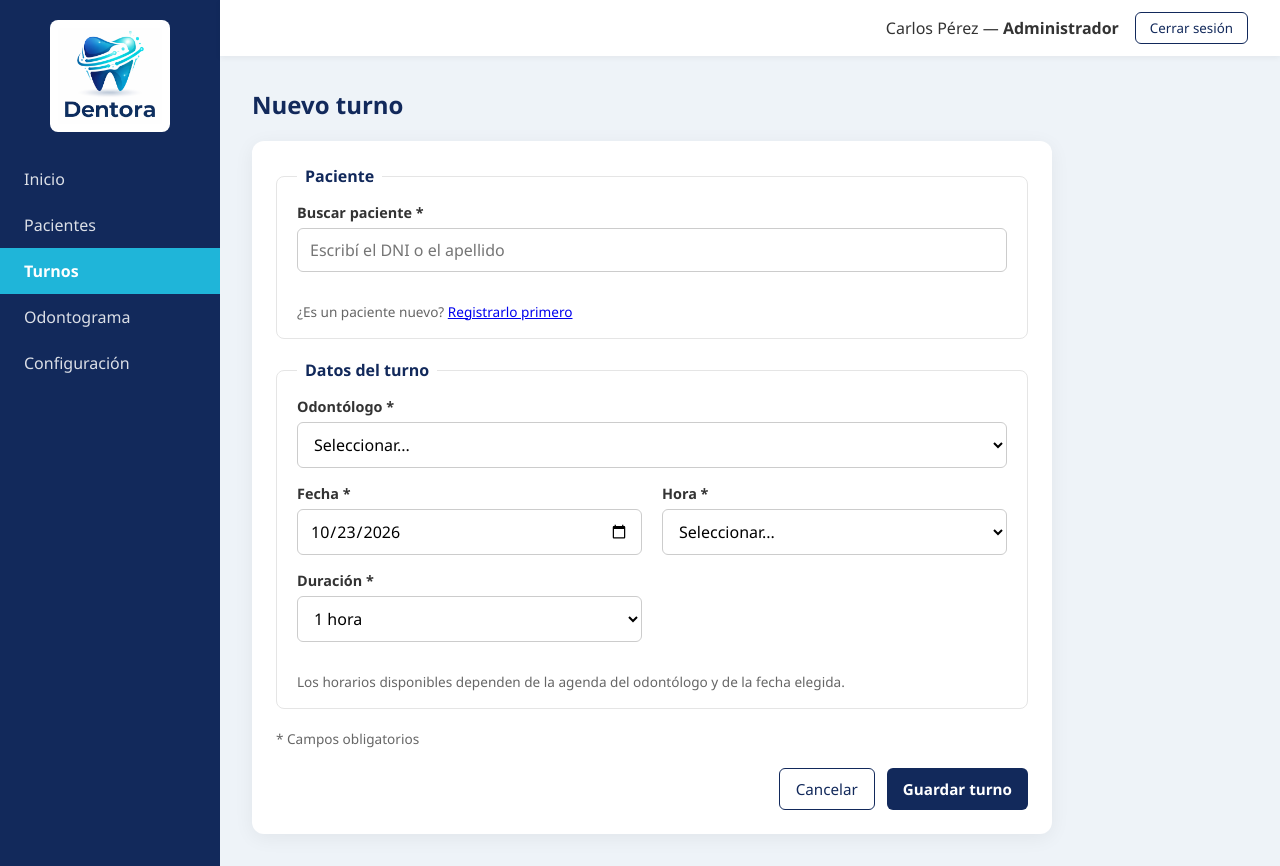
After one commit to francerliani/dentora-sistema, a Spring Boot app: page /turnos/nuevo in a window 1280 px wide. The commit adds this page. Run offline with Spring Boot 4, Linux system fonts and the light colour scheme; a user stored in the database is signed in; data comes from the database, SQL or seed files in the repository; some of the project's set-up classes (security, data sources, template engines, error pages and the like) are left out, and stand-ins take their place.

Commit message:
Alta de turnos con validaciones

```diff
--- a/src/main/java/com/dentora/dentora/controller/TurnoController.java
+++ b/src/main/java/com/dentora/dentora/controller/TurnoController.java
@@ -1,29 +1,40 @@
 package com.dentora.dentora.controller;
 
+import com.dentora.dentora.model.Paciente;
+import com.dentora.dentora.model.Turno;
 import com.dentora.dentora.model.Usuario;
+import com.dentora.dentora.repository.PacienteRepository;
 import com.dentora.dentora.repository.UsuarioRepository;
 import com.dentora.dentora.service.AgendaService;
 import org.springframework.stereotype.Controller;
 import org.springframework.ui.Model;
 import org.springframework.web.bind.annotation.GetMapping;
+import org.springframework.web.bind.annotation.ModelAttribute;
+import org.springframework.web.bind.annotation.PostMapping;
 import org.springframework.web.bind.annotation.RequestParam;
+import org.springframework.web.servlet.mvc.support.RedirectAttributes;
 
 import java.time.LocalDate;
+import java.time.LocalTime;
+import java.util.ArrayList;
 import java.util.List;
 
 @Controller
 public class TurnoController {
 
     private final UsuarioRepository usuarioRepository;
+    private final PacienteRepository pacienteRepository;   // NUEVO
     private final AgendaService agendaService;
 
-    public TurnoController(UsuarioRepository usuarioRepository, AgendaService agendaService) {
+    public TurnoController(UsuarioRepository usuarioRepository,
+                           PacienteRepository pacienteRepository,
+                           AgendaService agendaService) {
         this.usuarioRepository = usuarioRepository;
+        this.pacienteRepository = pacienteRepository;
         this.agendaService = agendaService;
     }
 
-    // /turnos → agenda de hoy del primer odontólogo
-    // /turnos?idOdontologo=3&fecha=2026-11-09 → agenda elegida en los filtros
+    // ===== AGENDA (igual que antes) =====
     @GetMapping("/turnos")
     public String agenda(@RequestParam(required = false) Integer idOdontologo,
                          @RequestParam(required = false) LocalDate fecha,
@@ -31,12 +42,10 @@ public class TurnoController {
 
         List<Usuario> odontologos = usuarioRepository.findByRol_NombreAndActivoTrue("ODONTOLOGO");
 
-        // Si no eligieron fecha, se usa hoy
         if (fecha == null) {
             fecha = LocalDate.now();
         }
 
-        // Si no eligieron odontólogo, se usa el primero de la lista
         Usuario odontologo = null;
         if (idOdontologo != null) {
             odontologo = usuarioRepository.findById(idOdontologo).orElse(null);
@@ -51,7 +60,72 @@ public class TurnoController {
         if (odontologo != null) {
             model.addAttribute("filas", agendaService.armarAgenda(odontologo, fecha));
         }
+        return "turnos";
+    }
 
-        return "turnos"; // templates/turnos.html
+    // ===== NUEVO: abrir el formulario =====
+    // Desde "Asignar" llega precargado: /turnos/nuevo?idOdontologo=3&fecha=2026-11-09&hora=18:00
+    // Desde "+ Nuevo turno" llega solo con odontólogo y fecha
+    @GetMapping("/turnos/nuevo")
+    public String nuevo(@RequestParam(required = false) Integer idOdontologo,
+                        @RequestParam(required = false) LocalDate fecha,
+                        @RequestParam(required = false) LocalTime hora,
+                        Model model) {
+
+        Turno turno = new Turno();   // duracionHoras ya arranca en 1
+        if (idOdontologo != null) {
+            turno.setOdontologo(usuarioRepository.findById(idOdontologo).orElse(null));
+        }
+        turno.setFecha(fecha != null ? fecha : LocalDate.now());
+        turno.setHora(hora);
+
+        model.addAttribute("turno", turno);
+        model.addAttribute("textoPaciente", "");   // el buscador de paciente arranca vacío
+        cargarListasFormulario(model);
+        return "turno-form";
+    }
+
+    // ===== NUEVO: guardar =====
+    @PostMapping("/turnos/guardar")
+    public String guardar(@ModelAttribute Turno turno,
+                          @RequestParam String textoPaciente,   // ej: "30456789 - González, María"
+                          Model model, RedirectAttributes redirect) {
+
+        // 1) Del texto del buscador nos quedamos con el DNI (lo que está antes del " - ")
+        String dni = textoPaciente.split(" - ")[0].trim();
+        Paciente paciente = pacienteRepository.findByDni(dni).orElse(null);
+        turno.setPaciente(paciente);
+
+        // 2) Validar todas las reglas
+        String error = (paciente == null)
+                ? "No se encontró el paciente. Elíjalo de la lista de sugerencias."
+                : agendaService.validarTurno(turno);
+
+        if (error != null) {
+            // Volvemos al formulario con lo que había escrito y el mensaje
+            model.addAttribute("error", error);
+            model.addAttribute("textoPaciente", textoPaciente);
+            cargarListasFormulario(model);
+            return "turno-form";
+        }
+
+        // 3) Guardar (queda Pendiente) y volver a la agenda de ese día
+        agendaService.guardarTurno(turno);
+        redirect.addFlashAttribute("mensaje", "Turno guardado correctamente.");
+        return "redirect:/turnos?idOdontologo=" + turno.getOdontologo().getIdUsuario()
+                + "&fecha=" + turno.getFecha();
+    }
+
+    // Listas para los desplegables del formulario
+    private void cargarListasFormulario(Model model) {
+        model.addAttribute("pacientes", pacienteRepository.findByActivoTrue());   // solo activos (RN-05)
+        model.addAttribute("odontologos", usuarioRepository.findByRol_NombreAndActivoTrue("ODONTOLOGO"));
+
+        // Horas en punto de 08:00 a 20:00 (bloques de 1 hora)
+        List<LocalTime> horas = new ArrayList<>();
+        for (int h = 8; h <= 20; h++) {
+            horas.add(LocalTime.of(h, 0));
+        }
+        model.addAttribute("horas", horas);
     }
 }
--- a/src/main/java/com/dentora/dentora/repository/PacienteRepository.java
+++ b/src/main/java/com/dentora/dentora/repository/PacienteRepository.java
@@ -3,7 +3,7 @@ package com.dentora.dentora.repository;
 import org.springframework.data.jpa.repository.JpaRepository;
 import org.springframework.data.jpa.repository.Query;
 import org.springframework.data.repository.query.Param;
-
+import java.util.Optional;
 import com.dentora.dentora.model.Paciente;
 import java.util.List;
 
@@ -32,4 +32,7 @@ boolean existsByDni(String dni);
 
 // ¿Existe OTRO paciente con este DNI, sin contar a este mismo? (para editar, más adelante)
 boolean existsByDniAndIdPacienteNot(String dni, Integer idPaciente);
+
+// Buscar un paciente por DNI exacto (lo usa el formulario de turnos)
+Optional<Paciente> findByDni(String dni);
 }
--- a/src/main/resources/application.properties
+++ b/src/main/resources/application.properties
@@ -15,3 +15,6 @@ spring.jpa.show-sql=true
 
 # Formato de fechas de los formularios: año-mes-día (el que usa input type="date")
 spring.mvc.format.date=iso
+
+# Formato de horas de los formularios: 15:00
+spring.mvc.format.time=HH:mm
--- /dev/null
+++ b/src/main/resources/templates/turno-form.html
@@ -0,0 +1,137 @@
+<!doctype html>
+<html lang="es" xmlns:th="http://www.thymeleaf.org">
+  <head>
+    <meta charset="UTF-8" />
+    <meta name="viewport" content="width=device-width, initial-scale=1.0" />
+    <title>Dentora - Nuevo turno</title>
+    <link rel="stylesheet" href="/css/estilos.css" />
+  </head>
+
+  <body>
+    <div class="layout">
+      <aside class="menu-lateral">
+        <img src="/img/logo.png" alt="Logo de Dentora" class="logo-menu" />
+        <nav>
+          <a href="/inicio">Inicio</a>
+          <a href="/pacientes">Pacientes</a>
+          <a href="/turnos" class="activo">Turnos</a>
+          <a href="#">Odontograma</a>
+          <a href="#">Configuración</a>
+        </nav>
+      </aside>
+
+      <div class="contenido">
+        <header class="barra-superior">
+          <span>Carlos Pérez — <strong>Administrador</strong></span>
+          <form th:action="@{/logout}" method="post">
+            <button type="submit" class="boton-secundario">Cerrar sesión</button>
+          </form>
+        </header>
+
+        <main class="area-principal">
+          <!-- CAMBIO: sin id = turno nuevo; con id = reprogramación -->
+          <h1 th:text="${turno.idTurno == null} ? 'Nuevo turno' : 'Reprogramar turno'">Nuevo turno</h1>
+
+          <!-- CAMBIO: mensaje de error de las validaciones -->
+          <div class="mensaje-error" th:if="${error}" th:text="${error}">Error</div>
+
+          <section class="tarjeta tarjeta-form">
+            <!-- CAMBIO: th:object conecta el formulario con el objeto "turno" -->
+            <form th:action="@{/turnos/guardar}" th:object="${turno}" method="post">
+
+              <input type="hidden" th:field="*{idTurno}" />
+
+              <!-- ========== PACIENTE ========== -->
+              <fieldset>
+                <legend>Paciente</legend>
+
+                <label for="textoPaciente">Buscar paciente *</label>
+                <!-- CAMBIO: name="textoPaciente" (no es un campo de Turno:
+                     el controlador lo recibe aparte y busca el paciente por DNI) -->
+                <input type="text" id="textoPaciente" name="textoPaciente"
+                       th:value="${textoPaciente}"
+                       list="lista-pacientes"
+                       placeholder="Escribí el DNI o el apellido" required />
+
+                <!-- CAMBIO: las sugerencias salen de los pacientes activos de la base -->
+                <datalist id="lista-pacientes">
+                  <option th:each="p : ${pacientes}"
+                          th:value="|${p.dni} - ${p.apellido}, ${p.nombre}|"></option>
+                </datalist>
+
+                <p class="nota">
+                  ¿Es un paciente nuevo?
+                  <a href="/pacientes/nuevo">Registrarlo primero</a>
+                </p>
+              </fieldset>
+
+              <!-- ========== DATOS DEL TURNO ========== -->
+              <fieldset>
+                <legend>Datos del turno</legend>
+
+                <div class="grilla-form">
+                  <div class="campo-ancho">
+                    <label for="odontologo">Odontólogo *</label>
+                    <!-- CAMBIO: name="odontologo" con el id; Spring busca el Usuario solo -->
+                    <select id="odontologo" name="odontologo" required>
+                      <option value="">Seleccionar...</option>
+                      <option th:each="o : ${odontologos}"
+                              th:value="${o.idUsuario}"
+                              th:text="${o.nombre}"
+                              th:selected="${turno.odontologo != null and turno.odontologo.idUsuario == o.idUsuario}">
+                        Juan Gaite
+                      </option>
+                    </select>
+                  </div>
+
+                  <div>
+                    <label for="fecha">Fecha *</label>
+                    <!-- min = hoy: el calendario no deja elegir fechas pasadas -->
+                    <input type="date" th:field="*{fecha}" required
+                           th:min="${#temporals.format(#temporals.createToday(), 'yyyy-MM-dd')}" />
+                  </div>
+
+                  <div>
+                    <label for="hora">Hora *</label>
+                    <!-- CAMBIO: horas en punto generadas por el controlador -->
+                    <select id="hora" name="hora" required>
+                      <option value="">Seleccionar...</option>
+                      <option th:each="h : ${horas}"
+                              th:value="${#temporals.format(h, 'HH:mm')}"
+                              th:text="${#temporals.format(h, 'HH:mm')}"
+                              th:selected="${turno.hora != null and turno.hora == h}">
+                        09:00
+                      </option>
+                    </select>
+                  </div>
+
+                  <div>
+                    <label for="duracionHoras">Duración *</label>
+                    <!-- th:field marca sola la opción que coincide con duracionHoras (1 por defecto) -->
+                    <select th:field="*{duracionHoras}" required>
+                      <option value="1">1 hora</option>
+                      <option value="2">2 horas</option>
+                      <option value="3">3 horas</option>
+                      <option value="4">4 horas</option>
+                    </select>
+                  </div>
+                </div>
+
+                <p class="nota">
+                  Los horarios disponibles dependen de la agenda del odontólogo y de la fecha elegida.
+                </p>
+              </fieldset>
+
+              <p class="nota">* Campos obligatorios</p>
+
+              <div class="botones-form">
+                <a href="/turnos" class="boton-secundario">Cancelar</a>
+                <button type="submit" class="boton-principal">Guardar turno</button>
+              </div>
+            </form>
+          </section>
+        </main>
+      </div>
+    </div>
+  </body>
+</html>
```
Also changed, not shown: src/main/java/com/dentora/dentora/service/AgendaService.java (+85 -16 lines), src/main/resources/templates/turnos.html (+5 -3 lines).
